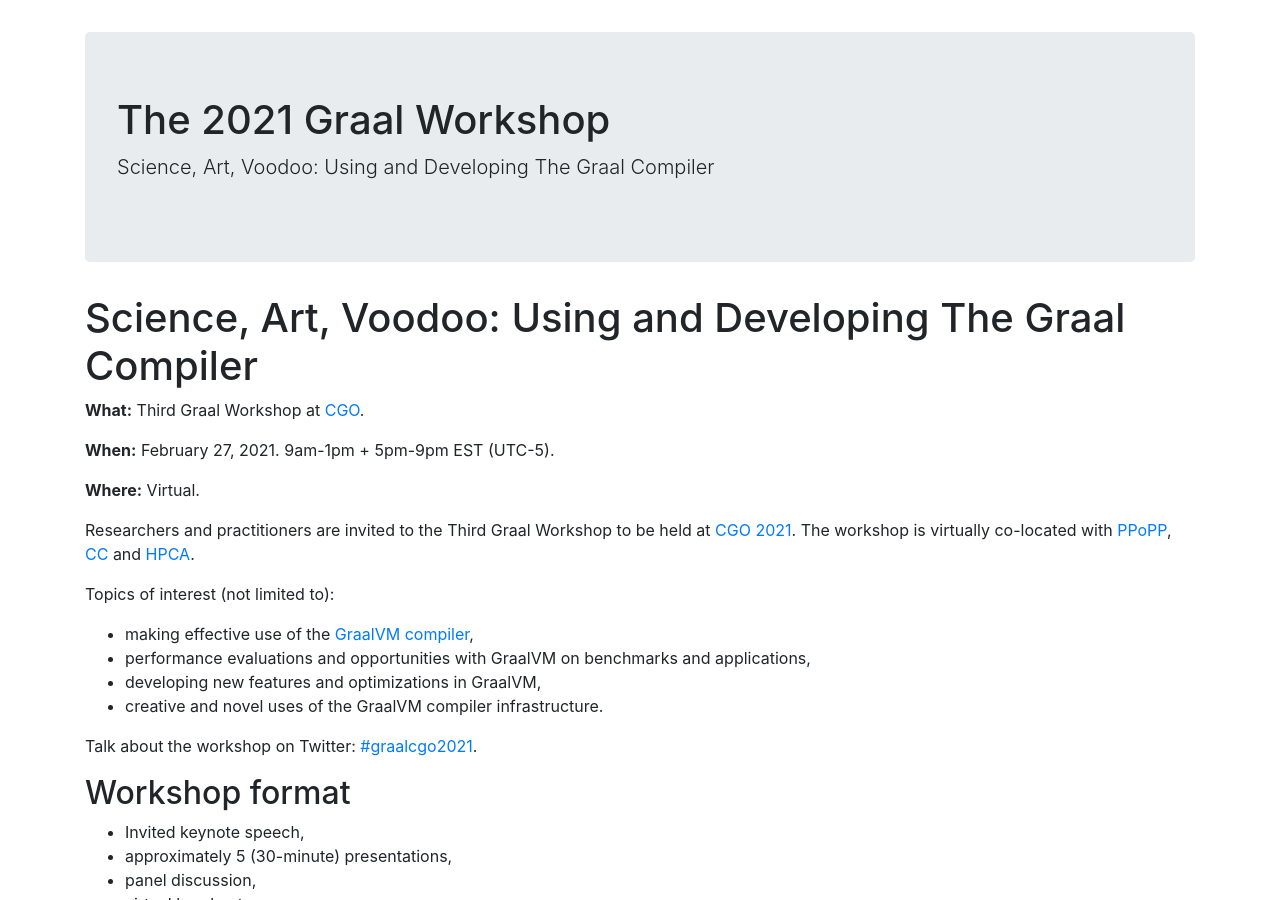
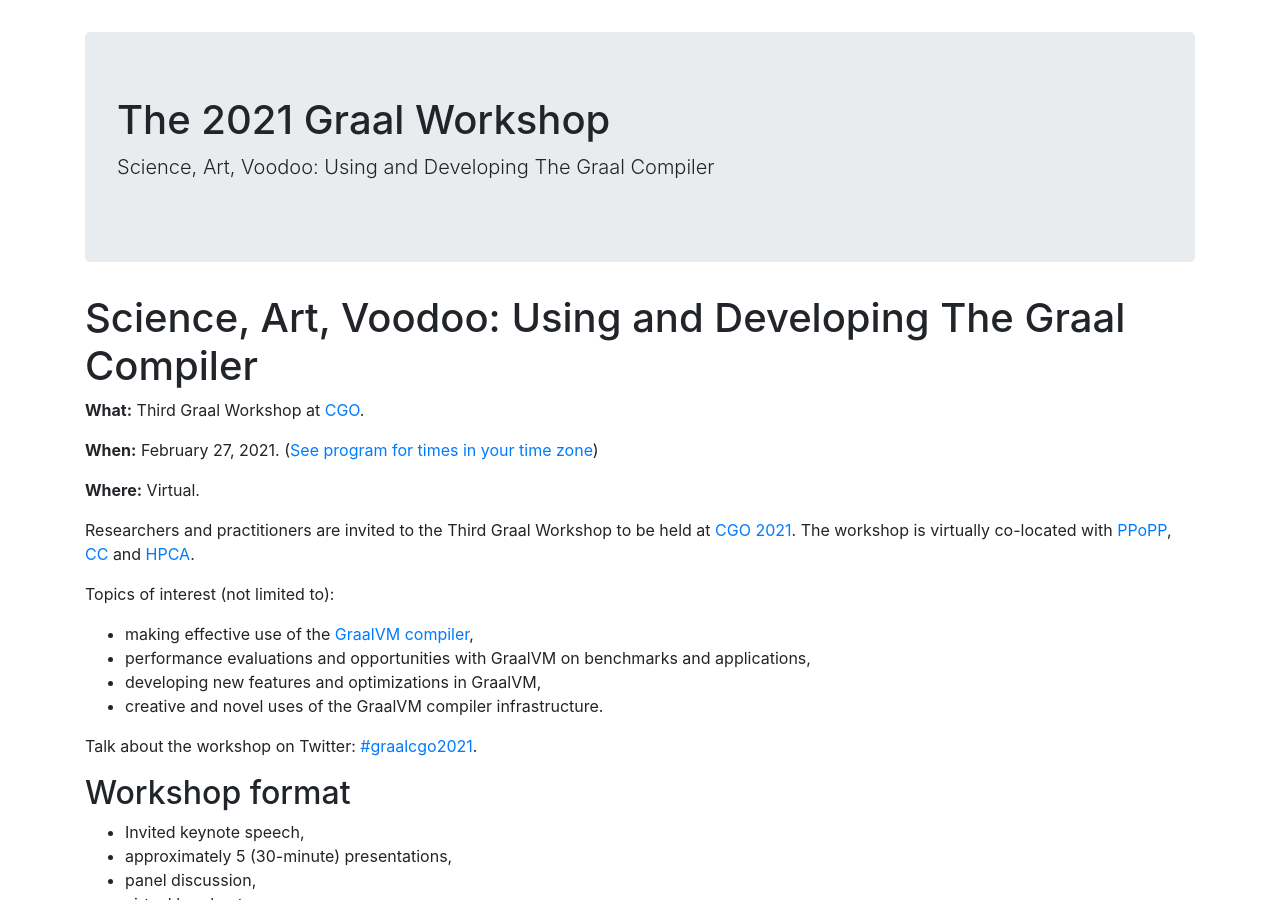
Before and after one commit to graalworkshop/graalworkshop.github.io, a Jekyll site: the page built from 2021/index.md, in a window 1280 px wide and 900 px high. Built offline with Jekyll 4.4.1, drawn with Linux system fonts in a browser that asks for light colours.

Commit message:
Add a link to program for time in time zone

```diff
--- a/2021/index.md
+++ b/2021/index.md
@@ -7,7 +7,7 @@ title: 2021
 
 **What:** Third Graal Workshop at [CGO](https://www.cgo.org).
 
-**When:** February 27, 2021. 9am-1pm + 5pm-9pm EST (UTC-5).
+**When:** February 27, 2021. ([See program for times in your time zone](https://conf.researchr.org/program/cgo-2021/program-cgo-2021))
 
 **Where:** Virtual.
 
```
